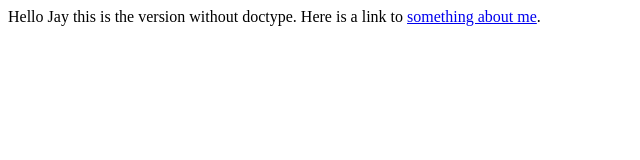
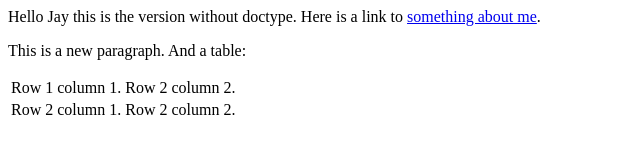
Before and after one commit to jayemerson/jayemerson.github.io, a plain HTML site: page index.html in a window 1280 px wide. Shown: the whole page, without its empty margins (0-640 px from the left). Drawn offline with Linux system fonts and the light colour scheme.

Commit message:
Update index.html

```diff
--- a/index.html
+++ b/index.html
@@ -2,4 +2,15 @@
 <html lang="en">
   Hello Jay this is the version without doctype.
   Here is a link to <a href="aboutme.html">something about me</a>.
+  <p>
+    This is a new paragraph.  And a table:
+    <table>
+      <tr>
+        <td>Row 1 column 1.</td><td>Row 2 column 2.</td>
+      </tr>
+      <tr>
+        <td>Row 2 column 1.</td><td>Row 2 column 2.</td>
+      </tr>
+    </table>
+  </p>
 </html>
```
